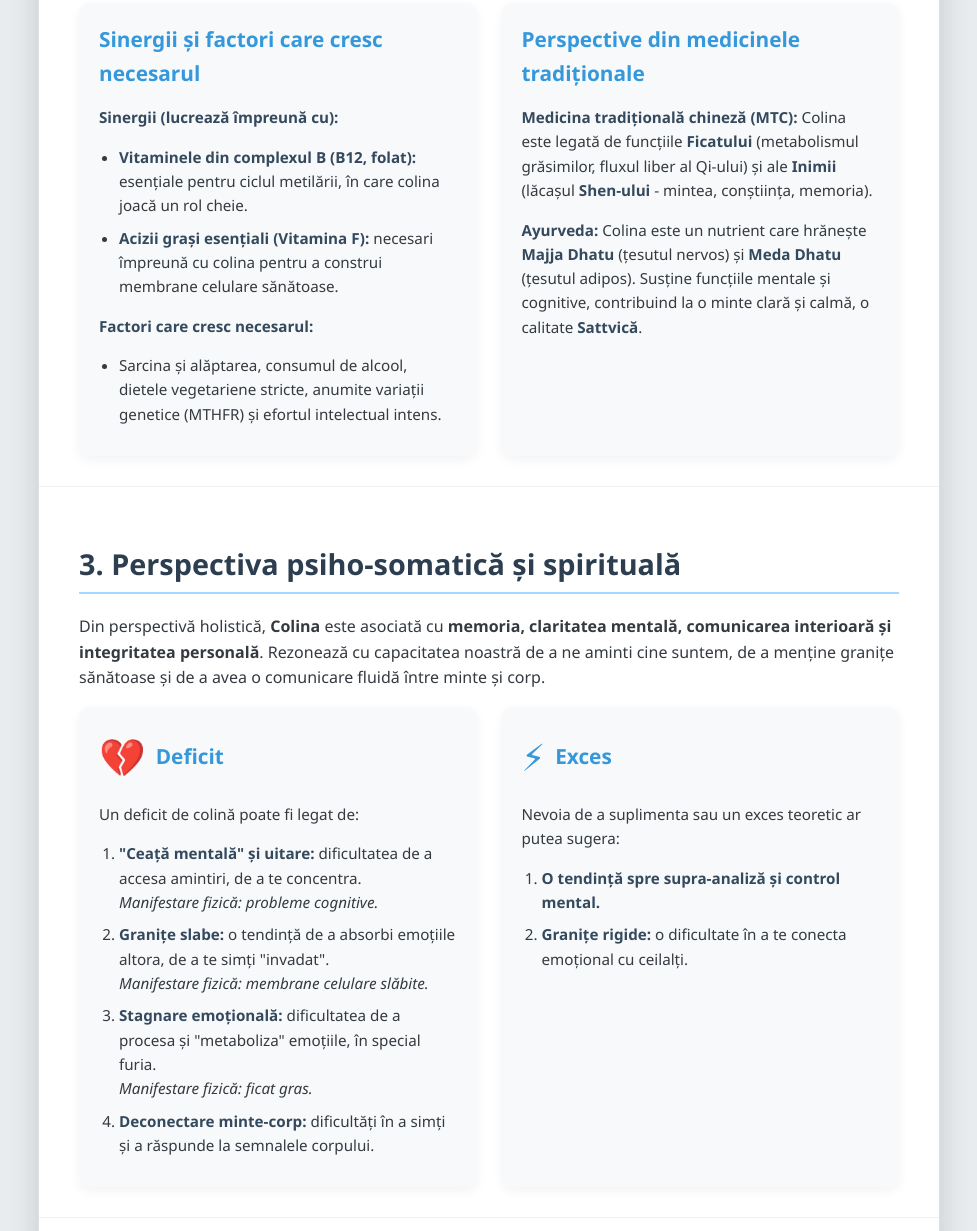
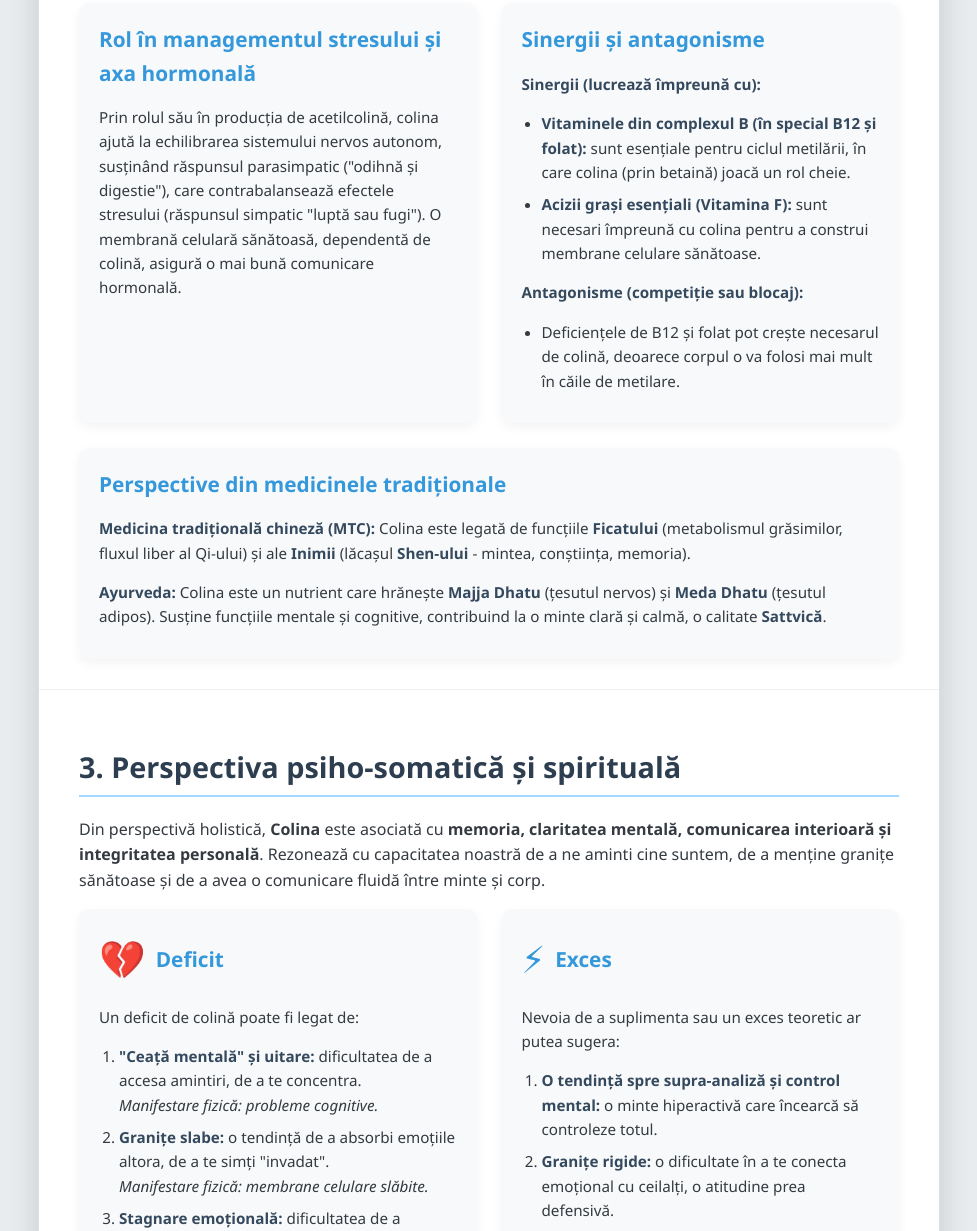
Before and after one commit to Roro44G1/nutrienti, a plain HTML site: page colina.html in a window 1280 px wide. Shown: the part 1607-2838 px from the top of the page, without its empty margins (151-1128 px from the left). Drawn offline with Linux system fonts and the light colour scheme.

Commit message:
Update colina.html

```diff
--- a/colina.html
+++ b/colina.html
@@ -213,7 +213,7 @@
                     </ul>
                 </div>
                 <div class="subsection">
-                    <h3 class="subsection-title">Simptome și boli cauzate de exces</h3>
+                    <h3 class="subsection-title">Simptome cauzate de exces</h3>
                     <p>Excesul din alimente este improbabil. Dozele foarte mari din suplimente pot cauza:</p>
                      <ul>
                         <li>Miros corporal de pește (din cauza metabolitului TMA).</li>
@@ -230,15 +230,19 @@
             <h2 class="section-title">2. Perspectiva holistică și funcțională</h2>
             <div class="section-content">
                 <div class="subsection">
-                    <h3 class="subsection-title">Sinergii și factori care cresc necesarul</h3>
+                    <h3 class="subsection-title">Rol în managementul stresului și axa hormonală</h3>
+                    <p>Prin rolul său în producția de acetilcolină, colina ajută la echilibrarea sistemului nervos autonom, susținând răspunsul parasimpatic ("odihnă și digestie"), care contrabalansează efectele stresului (răspunsul simpatic "luptă sau fugi"). O membrană celulară sănătoasă, dependentă de colină, asigură o mai bună comunicare hormonală.</p>
+                </div>
+                <div class="subsection">
+                    <h3 class="subsection-title">Sinergii și antagonisme</h3>
                     <p><b>Sinergii (lucrează împreună cu):</b></p>
                     <ul>
-                        <li><b>Vitaminele din complexul B (B12, folat):</b> esențiale pentru ciclul metilării, în care colina joacă un rol cheie.</li>
-                        <li><b>Acizii grași esențiali (Vitamina F):</b> necesari împreună cu colina pentru a construi membrane celulare sănătoase.</li>
+                        <li><b>Vitaminele din complexul B (în special B12 și folat):</b> sunt esențiale pentru ciclul metilării, în care colina (prin betaină) joacă un rol cheie.</li>
+                        <li><b>Acizii grași esențiali (Vitamina F):</b> sunt necesari împreună cu colina pentru a construi membrane celulare sănătoase.</li>
                     </ul>
-                    <p><b>Factori care cresc necesarul:</b></p>
+                    <p><b>Antagonisme (competiție sau blocaj):</b></p>
                     <ul>
-                        <li>Sarcina și alăptarea, consumul de alcool, dietele vegetariene stricte, anumite variații genetice (MTHFR) și efortul intelectual intens.</li>
+                        <li>Deficiențele de B12 și folat pot crește necesarul de colină, deoarece corpul o va folosi mai mult în căile de metilare.</li>
                     </ul>
                 </div>
                 <div class="subsection">
@@ -267,8 +271,8 @@
                     <h3 class="subsection-title"><span class="icon">⚡</span>Exces</h3>
                     <p>Nevoia de a suplimenta sau un exces teoretic ar putea sugera:</p>
                     <ol>
-                        <li><b>O tendință spre supra-analiză și control mental.</b></li>
-                        <li><b>Granițe rigide:</b> o dificultate în a te conecta emoțional cu ceilalți.</li>
+                        <li><b>O tendință spre supra-analiză și control mental:</b> o minte hiperactivă care încearcă să controleze totul.</li>
+                        <li><b>Granițe rigide:</b> o dificultate în a te conecta emoțional cu ceilalți, o atitudine prea defensivă.</li>
                     </ol>
                 </div>
             </div>
@@ -288,7 +292,7 @@
                     </ul>
                 </div>
             </div>
-            <p class="note">Este esențial ca orice abordare holistică să fie <b>complementară</b> tratamentului medical și să nu îl înlocuiască. Suplimentarea cu colină, în special în doze mari, trebuie făcută cu prudență și, ideal, sub îndrumarea unui specialist.</p>
+            <p class="note">Este esențial ca orice abordare holistică să fie <b>complementară</b> tratamentului medical. Suplimentarea cu colină, în special în doze mari, trebuie făcută cu prudență și, ideal, sub îndrumarea unui specialist.</p>
         </div>
 
         <div class="footer-copyright">
```
